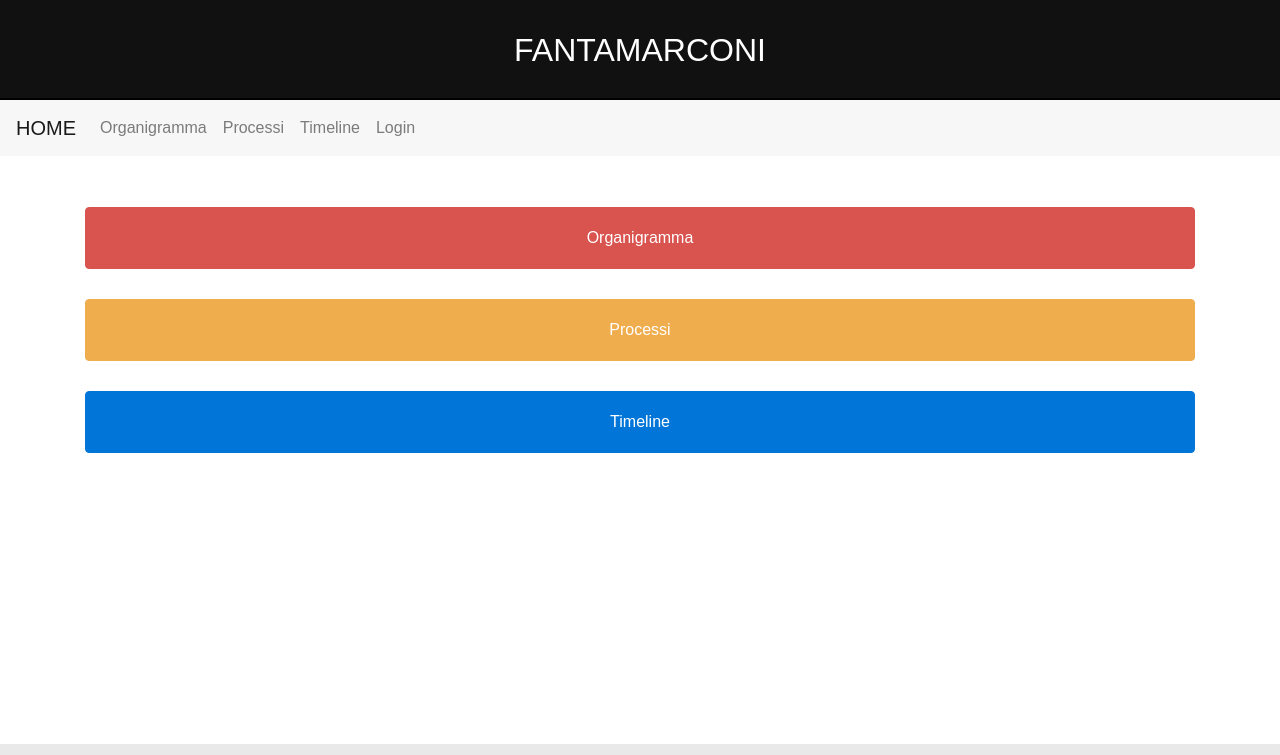
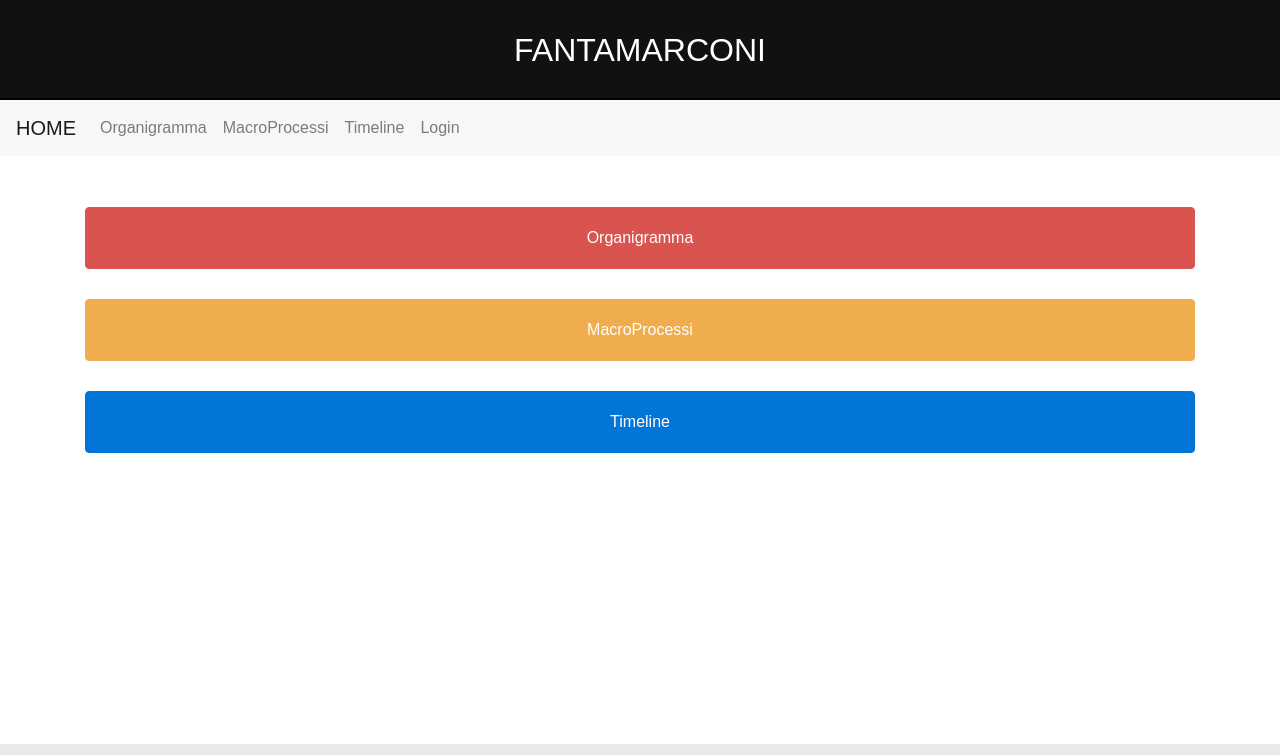
Before and after one commit to DavideTonin99/djfantamarconi, a Django app: page /fantamarconi/ in a window 1280 px wide. Shown: the top 755 px of the page. Run offline with Django 3.2, Linux system fonts and the light colour scheme; some libraries are stand-ins or nearby versions.

Commit message:
Some fix

```diff
--- a/templates/base.html
+++ b/templates/base.html
@@ -35,7 +35,7 @@
                         <a class="nav-link" href="{% url 'organogram' %}">Organigramma</a>
                     </li>
                     <li class="nav-item">
-                        <a class="nav-link" href="{% url 'processes' %}">Processi</a>
+                        <a class="nav-link" href="{% url 'processes' %}">MacroProcessi</a>
                     </li>
                     <li class="nav-item">
                         <a class="nav-link" href="{% url 'timeline' %}">Timeline</a>
--- a/templates/home.html
+++ b/templates/home.html
@@ -10,7 +10,7 @@
     </div>
     <div class="row">
         <div class='col-sm-12 text-center'>
-            <a href="{% url 'processes' %}"><button class="btn btn-warning col-sm-12">Processi</button></a>
+            <a href="{% url 'processes' %}"><button class="btn btn-warning col-sm-12">MacroProcessi</button></a>
         </div>
     </div>
     <div <div class="row">
```
